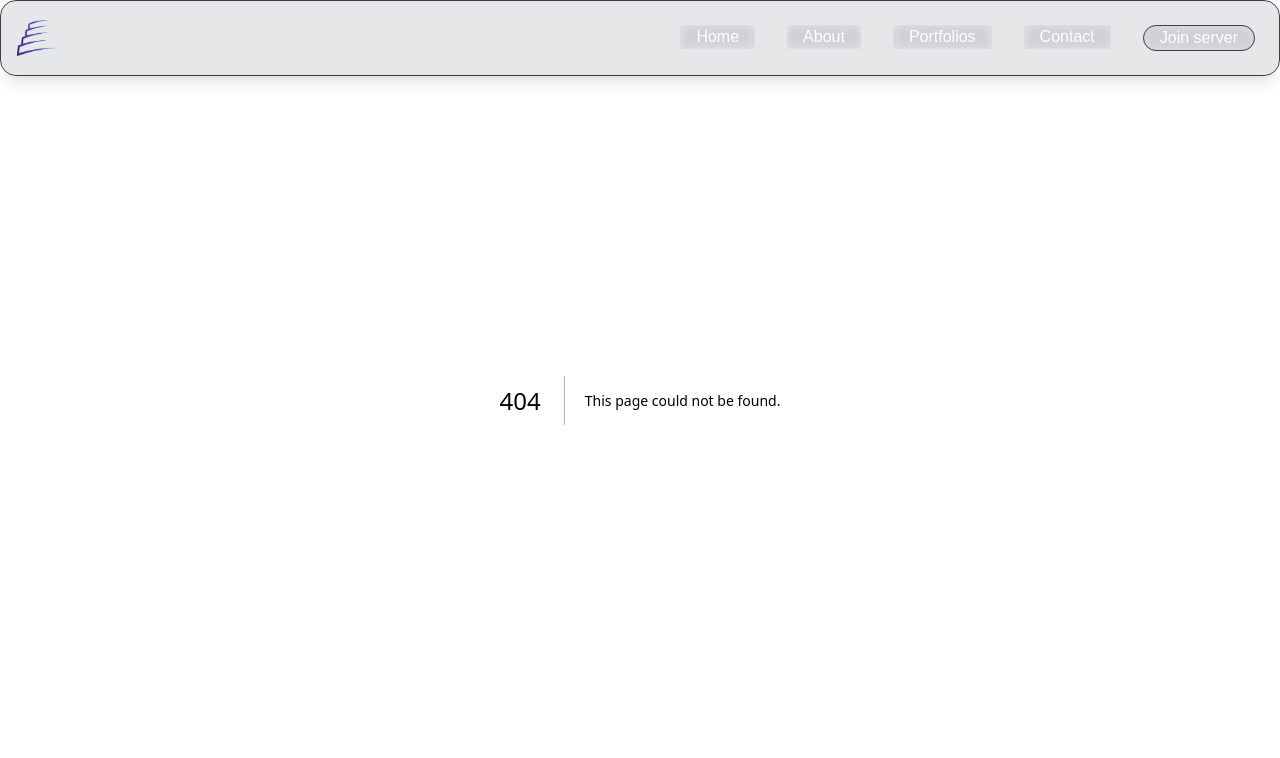
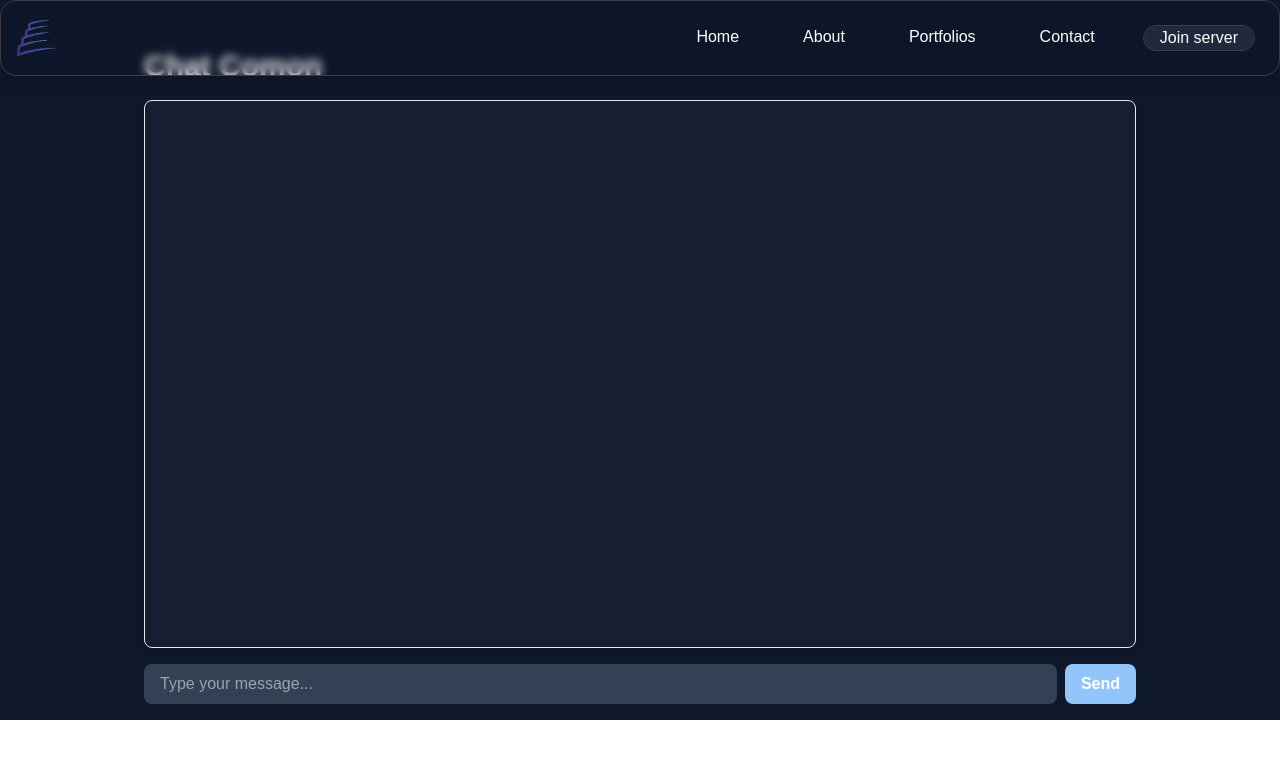
Before and after one commit to Comon-tech/comon-website, a Next.js app: page /activa in a window 1280 px wide. Before the commit this address had no page. Shown: the top 758 px of the page. Built offline with nearby package versions, Linux system fonts and the light colour scheme.

Commit message:
Added gemini chat

```diff
--- /dev/null
+++ b/app/activa/page.tsx
@@ -0,0 +1,94 @@
+// Suggested code may be subject to a license. Learn more: ~LicenseLog:1535592616.
+'use client'
+import React, { useState, useRef, useEffect } from 'react';
+
+interface Message {
+  text: string;
+  sender: 'user' | 'ai';
+}
+
+const Chat: React.FC = () => {
+  const [messages, setMessages] = useState<Message[]>([]);
+  const [input, setInput] = useState<string>('');
+  const chatWindowRef = useRef<HTMLDivElement>(null);
+
+  const sendMessage = async () => {
+    if (!input.trim() || input.length > 200) return;
+
+    setMessages([...messages, { text: input, sender: 'user' }]);
+    setInput('');
+
+    try {
+      const response = await fetch('/api/activa', {
+        method: 'POST',
+        headers: {
+          'Content-Type': 'application/json',
+        },
+        body: JSON.stringify({ message: input }),
+      });
+
+      const data = await response.json();
+      setMessages((prevMessages) => [
+        ...prevMessages,
+        { text: data.response, sender: 'ai' },
+      ]);
+    } catch (error) {
+      console.error('Error sending message:', error);
+    }
+  };
+
+  useEffect(() => {
+    if (chatWindowRef.current) {
+      chatWindowRef.current.scrollTop = chatWindowRef.current.scrollHeight;
+    }
+  }, [messages]);
+
+  return (
+    <div className="w-full h-full flex flex-col items-center justify-center bg-slate-900 text-white">
+    <div className="max-w-5xl w-full mx-auto p-4 pt-12 flex flex-col h-[90vh]">
+      <header className="flex items-center justify-between mb-4">
+        <h1 className="text-3xl font-bold">Chat Comon</h1>
+      </header>
+      <main className="flex-grow overflow-auto border rounded-lg shadow-md bg-slate-800/50 relative p-2">
+      <div ref={chatWindowRef} className="space-y-4 p-4">
+        {messages.map((message, index) => (
+              <div
+                key={index}
+                className={`max-w-sm w-auto rounded-lg p-2 break-words ${
+                  message.sender === "user"
+                    ? "bg-blue-500 text-white ml-auto"
+                    : "bg-gray-700 text-white mr-auto"
+                }`}
+              >
+            {message.text}
+          </div>
+        ))}
+      </div>
+          </main>
+          <footer className="mt-4 flex space-x-2">
+        <input
+          type="text"
+          value={input}
+            placeholder="Type your message..."
+          onChange={(e) => setInput(e.target.value)}
+          onKeyDown={(e) => {
+              if (e.key === "Enter") {
+              sendMessage();
+            }
+          }}
+            className="flex-grow px-4 py-2 rounded-lg bg-slate-700 text-white focus:outline-none"
+        />
+          <button
+            onClick={sendMessage}
+            className="px-4 py-2 rounded-lg bg-blue-500 text-white font-semibold disabled:bg-blue-300"
+            disabled={input.trim().length === 0 || input.length > 200}
+          >
+            Send
+          </button>
+        </footer>
+      </div>
+    </div>
+  );
+};
+
+export default Chat;
--- /dev/null
+++ b/app/api/activa/route.ts
@@ -0,0 +1,34 @@
+// Suggested code may be subject to a license. Learn more: ~LicenseLog:3239534918.
+// Suggested code may be subject to a license. Learn more: ~LicenseLog:2930889970.
+import { NextRequest, NextResponse } from 'next/server';
+import { GoogleGenerativeAI } from '@google/generative-ai';
+const base_url = process.env.NEXT_PUBLIC_BASE_URL;
+const guild_id = process.env.NEXT_PUBLIC_GUILD_ID;
+const API_KEY = process.env.NEXT_PUBLIC_GOOGLE_API_KEY;
+
+export async function POST(req: NextRequest) {
+    try {
+        const body = await req.json();
+        const { message } = body;
+
+        if (!API_KEY) {
+            return NextResponse.json({ error: 'API key is not configured.' }, { status: 500 });
+        }
+
+        const genAI = new GoogleGenerativeAI(API_KEY);
+        const model = genAI.getGenerativeModel({ model: 'gemini-2.0-flash' });
+
+        const chat = model.startChat();
+        const result = await chat.sendMessage(message);
+        const response = result.response;
+        const text = response.text();
+
+        // console.log("response", response)
+
+        return NextResponse.json({ response: text }, { status: 200 });
+    } catch (error) {
+        console.error('Gemini API error:', error);
+
+        return NextResponse.json({ error: 'Failed to get response from Gemini.' }, { status: 500 });
+    }
+}
--- a/package.json
+++ b/package.json
@@ -9,6 +9,7 @@
     "lint": "next lint"
   },
   "dependencies": {
+    "@google/generative-ai": "^0.24.0",
     "lucide": "^0.474.0",
     "lucide-react": "^0.474.0",
     "next": "15.1.3",
```
Also changed, not shown: 1 other file (tests, documents, lock files or other folders).
